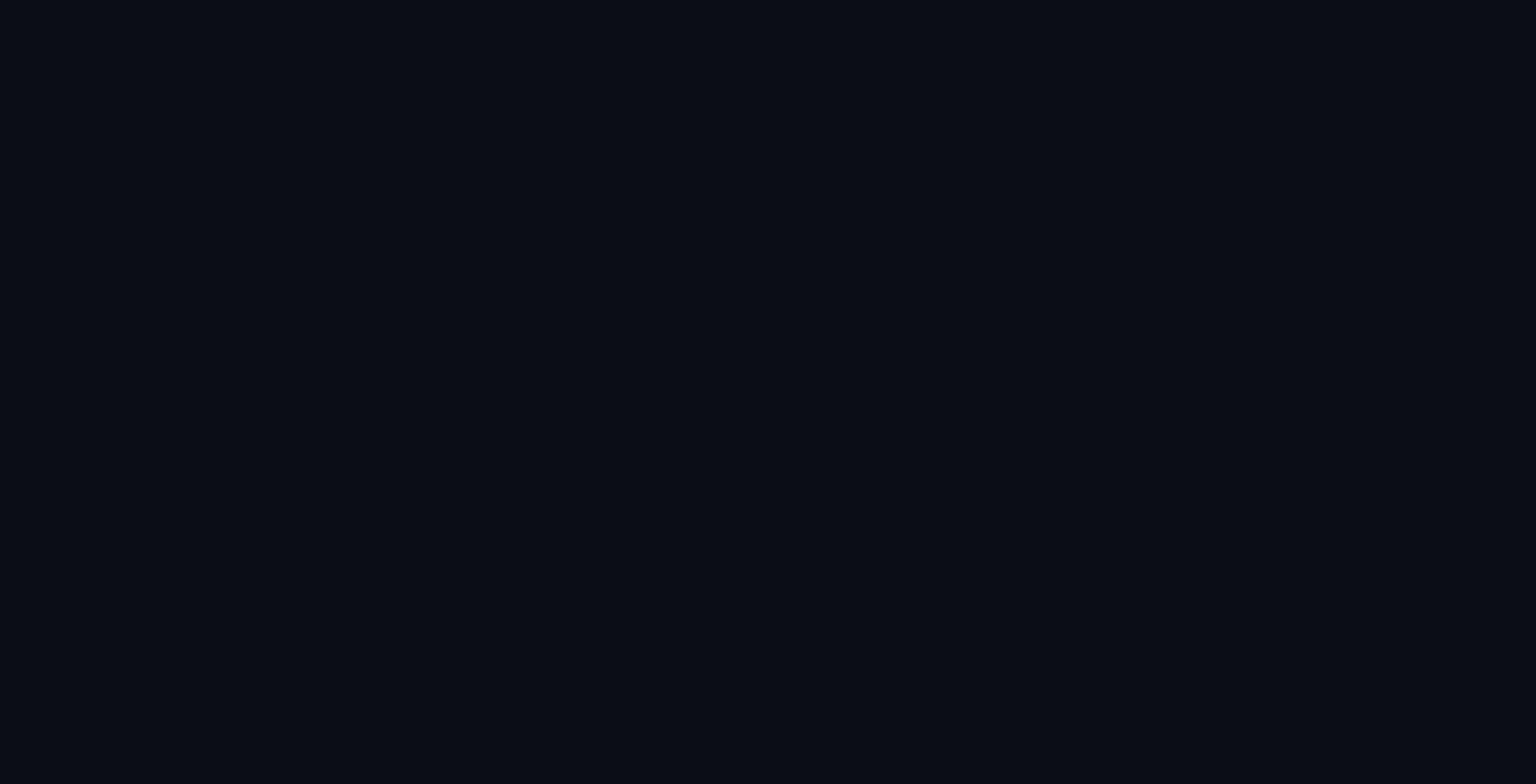
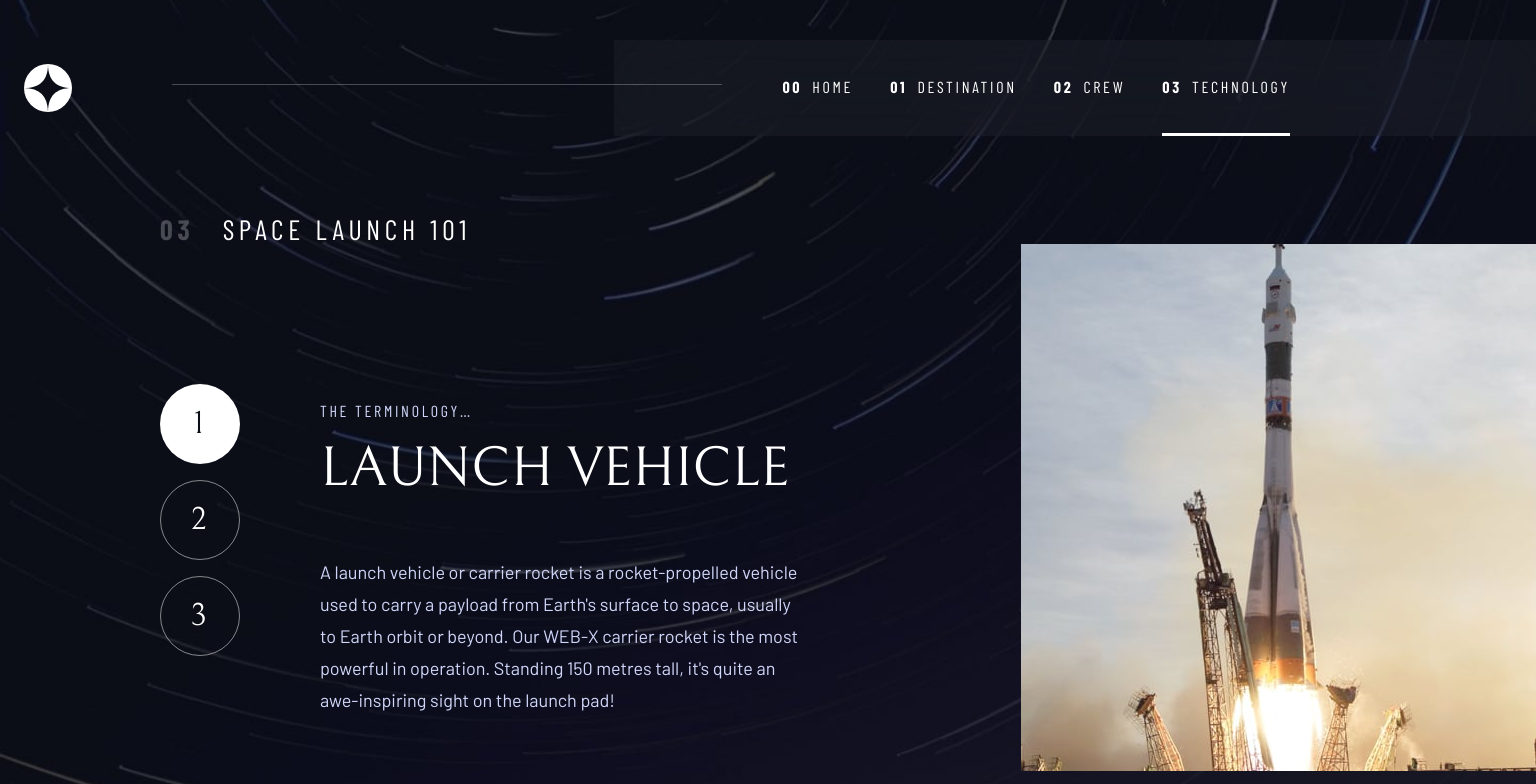
Before and after one commit to valeas1/spaceteam, a Vue app: page /technology in a window 1536 px wide. Shown: the top 784 px of the page. Built offline with nearby package versions, Linux system fonts and the light colour scheme.

Commit message:
TechnogyBlock

```diff
--- /dev/null
+++ b/src/components/TechnogyBlock.vue
@@ -0,0 +1,233 @@
+<template>
+    <div class="technology">
+        <p class="technology__pretitle"><span>03</span> SPACE LAUNCH 101</p>
+        <img class="technology__img" :src="(screenWidth >= 1300)? tab.images.portrait : tab.images.landscape">
+        <ul class="technology__list">
+            <li
+                v-for="btn, idx in technology"
+                class="technology__list-item"
+                :id="btn.name"
+                :class="(btn.name === tab.name) ? 'technology__list-item--active' : undefined"
+                @click="tabHandler">
+                    {{ idx + 1}}
+                </li>
+        </ul>
+        <p class="technology__term">
+            THE TERMINOLOGY…
+        </p>
+        <h1 class="technology__title">{{ tab.name }}</h1>
+        <p class="technology__description">{{ tab.description }}</p>
+    </div>
+
+</template>
+
+<script setup lang="ts">
+import { onBeforeUnmount, onMounted, ref } from 'vue';
+import { technology } from '../data.json'
+
+const tab = ref(technology[0])
+
+const screenWidth = ref(window.innerWidth)
+
+const onSizeCheckHandler = () => {
+  screenWidth.value = window.innerWidth;
+}
+
+onMounted(()=> {
+  window.addEventListener('resize', onSizeCheckHandler)
+})
+
+onBeforeUnmount(()=> {
+  window.removeEventListener('resize', onSizeCheckHandler)
+})
+
+function tabHandler (e: Event) {
+    const el = e.target as Element;
+    const idx = technology.findIndex((item) => item.name === el.id);
+
+    tab.value = technology[idx]
+
+}
+
+</script>
+
+<style scoped>
+    .technology {
+        display: flex;
+        flex-direction: column;
+        align-items: center;
+        padding-top: 34px;
+        padding-bottom: 60px;
+    }
+    .technology__pretitle {
+        color: #FFF;
+        font-family: Barlow Condensed;
+        font-size: 16px;
+        font-style: normal;
+        font-weight: 400;
+        line-height: normal;
+        letter-spacing: 2.7px;
+        text-transform: uppercase;
+    }
+    .technology__pretitle span {
+        font-weight: 700;
+        opacity: 0.25;
+        margin-right: 18px;
+    }
+    .technology__img {
+        display: block;
+        width: 101%;
+        margin-top: 32px;
+    }
+    .technology__list {
+        list-style: none;
+        display: flex;
+        gap: 16px;
+        margin-top: 16px;
+    }
+    .technology__list-item {
+        color: #FFF;
+        text-align: center;
+        font-family: 'Bellefair';
+        font-size: 16px;
+        font-style: normal;
+        font-weight: 400;
+        line-height: normal;
+        letter-spacing: 1px;
+        display: flex;
+        align-items: center;
+        justify-content: center;
+        border: 1px solid rgba(255, 255, 255, 0.5);
+        border-radius: 50%;
+        width: 40px;
+        height: 40px;
+    }
+    .technology__list-item--active {
+        background-color: #FFF;
+        color: #0B0D17;
+    }
+    .technology__term {
+        color: #D0D6F9;
+        text-align: center;
+        font-family: 'Barlow Condensed';
+        font-size: 14px;
+        font-style: normal;
+        font-weight: 400;
+        line-height: normal;
+        letter-spacing: 2.362px;
+        margin-top: 26px;
+    }
+    .technology__title {
+        color: #FFF;
+        text-align: center;
+        font-family: 'Bellefair';
+        font-size: 24px;
+        font-style: normal;
+        font-weight: 400;
+        line-height: normal;
+        text-transform: uppercase;
+        margin-top: 8px;
+    }
+    .technology__description {
+        color: #D0D6F9;
+        text-align: center;
+        font-family: 'Barlow';
+        font-size: 15px;
+        font-style: normal;
+        font-weight: 400;
+        line-height: 25px;
+        margin-top: 16px;
+        width: 80%;
+    }
+    @media screen and (min-width: 768px) {
+        .technology {
+            padding-bottom: 98px;
+        }
+        .technology__pretitle {
+            align-self: flex-start;
+            margin-left: 38px;
+            font-size: 28px;
+            letter-spacing: 3.375px;
+        }
+        .technology__list {
+            margin-top: 56px;
+        }
+        .technology__list-item {
+            width: 60px;
+            height: 60px;
+            font-size: 24px;
+            letter-spacing: 1.5px;
+        }
+        .technology__term {
+            font-size: 16px;
+            letter-spacing: 2.7px;
+            margin-top: 44px;
+        }
+        .technology__title {
+            font-size: 40px;
+            margin-top: 16px;
+        }
+        .technology__description {
+            font-size: 16px;
+            line-height: 28px;
+        }
+    }
+    @media screen and (min-width: 1300px) {
+        .technology {
+            display: grid;
+            grid-template-columns: min-content 1fr 1fr;
+            grid-template-rows: min-content;
+            padding-top: 76px;
+        }
+        .technology__pretitle {
+            grid-column: 1/4;
+            grid-row: 1/2;
+            margin-left: 160px;
+            font-size: 28px;
+            letter-spacing: 4.725px;
+        }
+        .technology__img {
+            width: 515px;
+            grid-row: 1/5;
+            grid-column: 3/4;
+            justify-self: end;
+        }
+        .technology__list {
+            flex-direction: column;
+            grid-column: 1/2;
+            grid-row: 1/5;
+            margin-left: 160px;
+            margin-right: 80px;
+        }
+        .technology__list-item {
+            width: 80px;
+            height: 80px;
+            font-size: 32px;
+            letter-spacing: 2px;
+        }
+        .technology__list-item:hover {
+            cursor: pointer;
+            border-color: #FFF;
+        }
+        .technology__term {
+            justify-self: start;
+            align-self: end;
+        }
+        .technology__title {
+            justify-self: start;
+            align-self: start;
+            font-size: 56px;
+        }
+        .technology__description {
+            text-align: start;
+            justify-self: start;
+            align-self: start;
+            font-size: 18px;
+            line-height: 32px;
+            margin-top: 0px;
+        }
+    }
+</style>
+<style>
+
+</style>
--- a/src/data.json
+++ b/src/data.json
@@ -87,24 +87,24 @@
     {
       "name": "Launch vehicle",
       "images": {
-        "portrait": "./assets/technology/image-launch-vehicle-portrait.jpg",
-        "landscape": "./assets/technology/image-launch-vehicle-landscape.jpg"
+        "portrait": "src/assets/technology/image-launch-vehicle-portrait.jpg",
+        "landscape": "src/assets/technology/image-launch-vehicle-landscape.jpg"
       },
       "description": "A launch vehicle or carrier rocket is a rocket-propelled vehicle used to carry a payload from Earth's surface to space, usually to Earth orbit or beyond. Our WEB-X carrier rocket is the most powerful in operation. Standing 150 metres tall, it's quite an awe-inspiring sight on the launch pad!"
     },
     {
       "name": "Spaceport",
       "images": {
-        "portrait": "./assets/technology/image-spaceport-portrait.jpg",
-        "landscape": "./assets/technology/image-spaceport-landscape.jpg"
+        "portrait": "src/assets/technology/image-spaceport-portrait.jpg",
+        "landscape": "src/assets/technology/image-spaceport-landscape.jpg"
       },
       "description": "A spaceport or cosmodrome is a site for launching (or receiving) spacecraft, by analogy to the seaport for ships or airport for aircraft. Based in the famous Cape Canaveral, our spaceport is ideally situated to take advantage of the Earth’s rotation for launch."
     },
     {
       "name": "Space capsule",
       "images": {
-        "portrait": "./assets/technology/image-space-capsule-portrait.jpg",
-        "landscape": "./assets/technology/image-space-capsule-landscape.jpg"
+        "portrait": "src/assets/technology/image-space-capsule-portrait.jpg",
+        "landscape": "src/assets/technology/image-space-capsule-landscape.jpg"
       },
       "description": "A space capsule is an often-crewed spacecraft that uses a blunt-body reentry capsule to reenter the Earth's atmosphere without wings. Our capsule is where you'll spend your time during the flight. It includes a space gym, cinema, and plenty of other activities to keep you entertained."
     }
--- a/src/pages/Main.vue
+++ b/src/pages/Main.vue
@@ -27,11 +27,12 @@ import MainBlock from '../components/MainBlock.vue'
       background-position: 0px 10vh;
     }
   }
-  @media screen and (min-width: 1200px) {
+  @media screen and (min-width: 1300px) {
     .wrapper {
       background-image: url('../assets/home/background-home-desktop.png'), url('../assets/home/background-top.png');
       background-position-x: 6vh;
       background-position-y: center;
+      height: 100vh;
     }
   }
 </style>
--- a/src/pages/Technology.vue
+++ b/src/pages/Technology.vue
@@ -1,12 +1,24 @@
 <template>
-
+    <div class="wrapper">
+        <Header></Header>
+        <TechnogyBlock></TechnogyBlock>
+    </div>
 
 </template>
 
 <script setup lang="ts">
+import Header from '@/components/Header.vue';
+import TechnogyBlock from '@/components/TechnogyBlock.vue';
 
 </script>
 
 <style scoped>
-
+    .wrapper {
+        position: relative;
+        overflow-x: hidden;
+        background-image: url('../assets/technology/background-technology-desktop.jpg');
+        background-size: cover;
+        background-position: left;
+        height: 100vh;
+    }
 </style>
```
